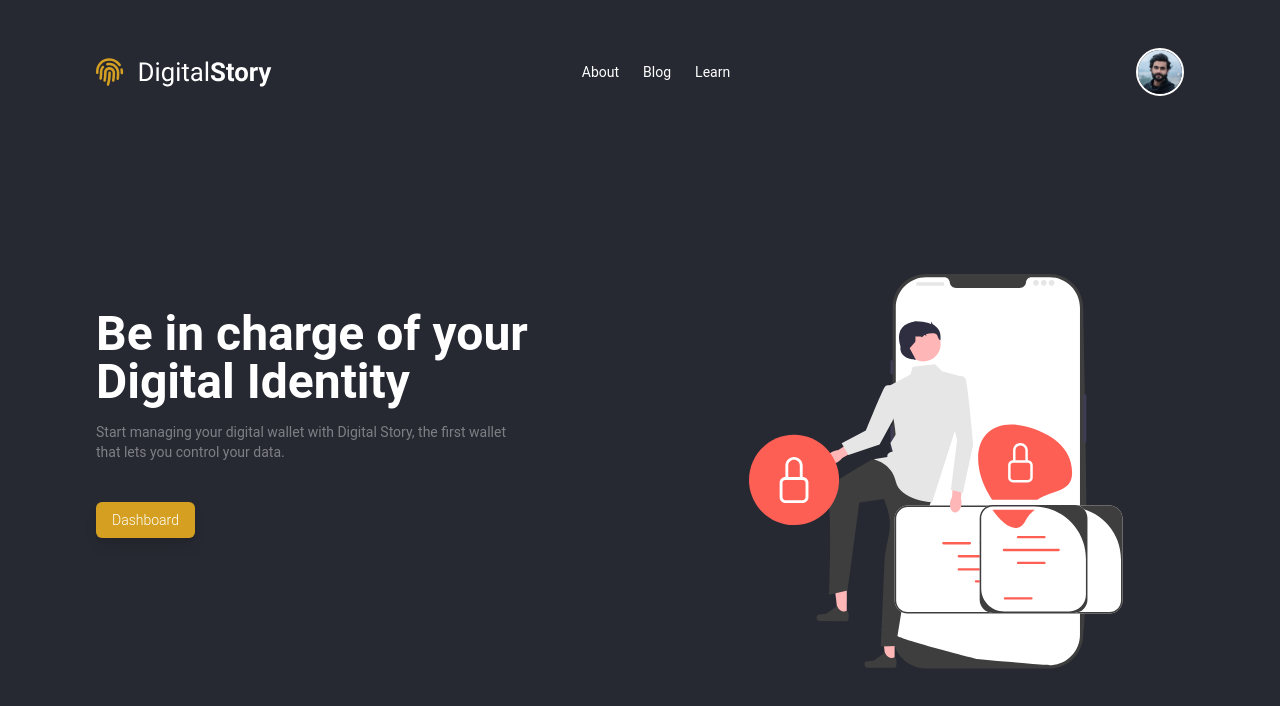
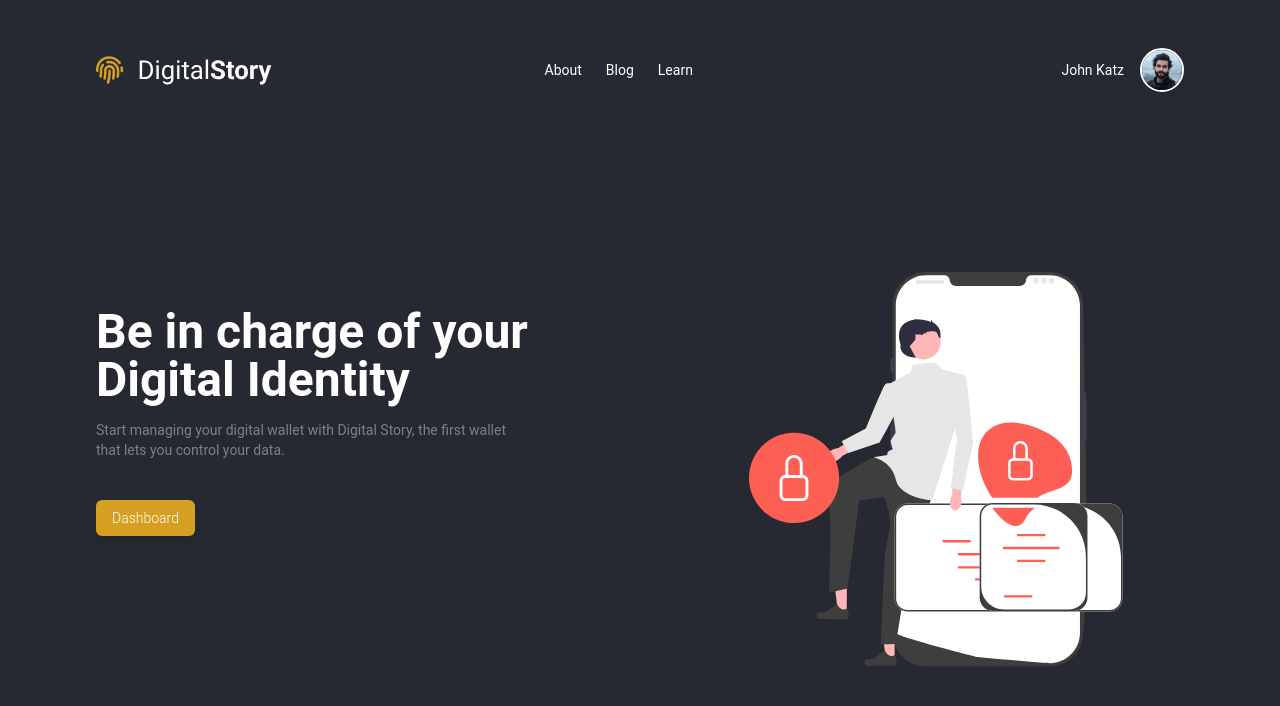
Before and after one commit to ealexandros/uth-thesis, a Next.js app in the folder digital-story/client/: page / in a window 1280 px wide. Shown: the top 706 px of the page. Built offline with nearby package versions, Linux system fonts and the light colour scheme.

Commit message:
refactor: error, index & connection pages

```diff
--- a/digital-story/client/pages/_app.tsx
+++ b/digital-story/client/pages/_app.tsx
@@ -14,9 +14,9 @@ import { TbPlugConnectedX } from "react-icons/tb";
 const ErrorFallback = ({ error }: FallbackProps) => (
   <div className="w-screen h-screen flex flex-col justify-center items-center space-y-8">
     <TbPlugConnectedX size="8em" className="text-light opacity-90" />
-    <div className="space-y-1 text-center">
+    <div className="space-y-1 text-center w-full">
       <h1 className="text-xl text-light">Ooops!</h1>
-      <h5 className="text-md text-center text-light opacity-60 px-4 md:px-0 md:w-3/6 m-auto">
+      <h5 className="text-md text-center text-light opacity-60 px-4 md:px-0 md:w-2/6 m-auto">
         Message: {error.message || "No error message."}
       </h5>
     </div>
--- a/digital-story/client/pages/dashboard/connections.tsx
+++ b/digital-story/client/pages/dashboard/connections.tsx
@@ -26,7 +26,7 @@ import {
 import { Spinner } from "../../components/Elements/Spinner";
 import { twMerge } from "tailwind-merge";
 
-import { message, Modal } from "antd";
+import { Empty, message, Modal } from "antd";
 import { queryClient } from "../../lib/react-query";
 import { QRCodeSVG } from "qrcode.react";
 import { Button } from "../../components/Elements/Button";
@@ -87,6 +87,7 @@ const Connections: NextPageWithLayout = () => {
   const createConnectionBtn = async () => {
     const resp = await createConnection.mutateAsync(undefined);
     setCreator(resp["inv_url"]);
+
     queryClient.refetchQueries("connections");
   };
 
@@ -235,8 +236,8 @@ const Connections: NextPageWithLayout = () => {
               </Table>
             </div>
           ) : (
-            <div className="text-white py-10 w-full h-full flex items-center justify-center opacity-40 text-xs cursor-default">
-              There are no connection made yet.
+            <div className="opacity-60 py-10">
+              <Empty />
             </div>
           )}
         </section>
--- a/digital-story/client/pages/index.tsx
+++ b/digital-story/client/pages/index.tsx
@@ -27,7 +27,9 @@ const Home: NextPage = () => {
             </ul>
           </nav>
 
-          <div className="w-10 h-10 sm:w-12 sm:h-12 border-2 border-light rounded-full hidden md:block">
+          <div className="items-center space-x-4 hidden md:flex">
+            <span className="capitalize text-md">John Katz</span>
+            <div className="w-11 h-11 border-2 border-light rounded-full">
               <Image
                 src="/john.jpg"
                 alt="profile-image"
@@ -37,6 +39,7 @@ const Home: NextPage = () => {
                 height="100%"
                 layout="responsive"
               />
+            </div>
           </div>
           <GiHamburgerMenu size="1.5em" className="block md:hidden" />
         </header>
```
Lines whose indentation alone changed are shown as unchanged.
